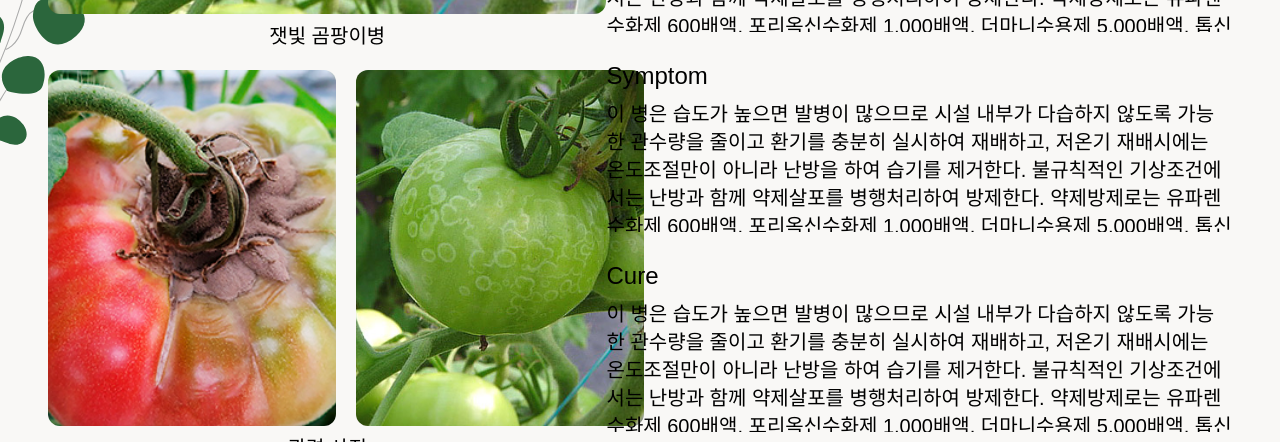
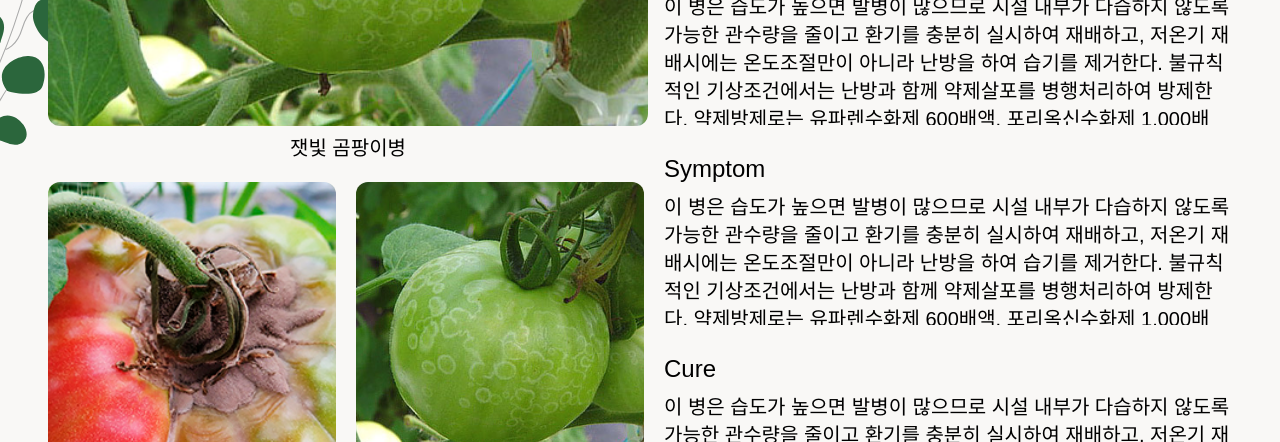
Before and after one commit to S-V-23-BootCamp-Team-F/frontend, a React (Vite) app: page /abnomalresult in a window 1280 px wide. Shown: the part 358-800 px from the top of the page. Built offline with nearby package versions, Linux system fonts and the light colour scheme.

Commit message:
design : 요소간 간격 수정

```diff
--- a/src/assets/components/Healthy.tsx
+++ b/src/components/Diseased.tsx
@@ -1,7 +1,7 @@
 import React from "react";
 import Delete from "src/assets/images/delete.svg";
 
-function Healthy() {
+function Diseased() {
     {
         return (
             <div className="m-auto w-80 h-80">
@@ -9,14 +9,14 @@ function Healthy() {
                     {/*이미지*/}
                     <div className="absolute"></div>
                     {/*삭제버튼*/}
-                    <img className="mt-2 ml-72 absolute" src={Delete} alt="DeleteButton" />
+                    <img className="m-auto mt-2 mr-2" src={Delete} alt="DeleteButton" />
                 </div>
                 {/*텍스트*/}
                 <div className="mt-2 flex flex-col items-center">
                     {/*작물 종류*/}
                     <div className="text-2xl font-press-medium">토마토</div>
                     {/*질병*/}
-                    <span className="text-xl font-press-medium text-button">정상</span>
+                    <span className="text-xl font-press-medium text-disease">잿빛 곰팡이병</span>
                     {/*날짜*/}
                     <span className="text-xl font-press-medium">2023-1-11</span>
                 </div>
@@ -25,4 +25,4 @@ function Healthy() {
     }
 }
 
-export default Healthy;
+export default Diseased;
--- a/src/assets/components/Diseased.tsx
+++ b/src/components/Healthy.tsx
@@ -1,22 +1,22 @@
 import React from "react";
 import Delete from "src/assets/images/delete.svg";
 
-function Diseased() {
+function Healthy() {
     {
         return (
             <div className="m-auto w-80 h-80">
-                <div className="w-80 h-52 border-2 border-black rounded-lg bg-white relative">
+                <div className="w-80 h-52 border-2 border-black rounded-lg bg-white">
                     {/*이미지*/}
-                    <div className="absolute"></div>
+                    <div className=""></div>
                     {/*삭제버튼*/}
-                    <img className="mt-2 ml-72 absolute" src={Delete} alt="DeleteButton" />
+                    <img className="m-auto mt-2 mr-2" src={Delete} alt="DeleteButton" />
                 </div>
                 {/*텍스트*/}
                 <div className="mt-2 flex flex-col items-center">
                     {/*작물 종류*/}
                     <div className="text-2xl font-press-medium">토마토</div>
                     {/*질병*/}
-                    <span className="text-xl font-press-medium text-disease">잿빛 곰팡이병</span>
+                    <span className="text-xl font-press-medium text-button">정상</span>
                     {/*날짜*/}
                     <span className="text-xl font-press-medium">2023-1-11</span>
                 </div>
@@ -25,4 +25,4 @@ function Diseased() {
     }
 }
 
-export default Diseased;
+export default Healthy;
--- a/src/pages/AbnomalResultPage.tsx
+++ b/src/pages/AbnomalResultPage.tsx
@@ -16,7 +16,7 @@ const ResultPage = () => {
       {/* 본문 */}
       <div className="flex flex-col md:flex-row place-content-evenly px-12 pt-4 items-center ">
         {/* 본문 왼쪽 */}
-        <div className="content-center ">
+        <div className="content-center pt-24">
           <div className="flex flex-col ">
             <img
               src={tomato2}
@@ -26,11 +26,11 @@ const ResultPage = () => {
               잿빛 곰팡이병
             </div>
           </div>
-          <div className="mt-5 ">
+          <div className="mt-5 w-600 h-356 object-cover">
             <div className="flex ">
               <img
                 src={tomato3}
-                className="sub_tomato2  rounded-xl w-72 h-356 object-cover mr-2.5"
+                className="sub_tomato2 rounded-xl w-72 h-356 object-cover mr-2.5"
               />
               <img
                 src={tomato2}
@@ -43,7 +43,7 @@ const ResultPage = () => {
           </div>
         </div>
         {/* 본문 오른쪽 */}
-        <div className="">
+        <div className="pl-4 pt-24">
           <div className="">
             <div className="font-press-bold text-2xl">
               진단결과&nbsp;&nbsp;
--- a/src/pages/MainPage.tsx
+++ b/src/pages/MainPage.tsx
@@ -21,7 +21,7 @@ const MainPage = () => {
         {/** main 전체 시작 */}
         <div
           id="main-wrap"
-          className="flex w-full flex-col pt-40 sm:pl-4 md:pl-8 lg:flex-row"
+          className="flex w-full flex-col pt-28 sm:pl-4 md:pl-8 lg:flex-row"
         >
           {/** 이미지 업로드 부분 시작 */}
           <div
@@ -43,7 +43,7 @@ const MainPage = () => {
             </select>
             <div
               id="upload-image"
-              className="xl:mx-30 bg-uploadImage mx-12 box-border h-[400px] border-4 border-dashed border-black md:mx-20 lg:mx-12 lg:h-[500px]"
+              className="xl:mx-30 bg-uploadImage mx-12 box-border h-[400px] border-4 border-dashed border-black md:mx-20 lg:mx-12 lg:h-[500px] bg-background"
             >
               <img
                 src={uploadImage}
```
